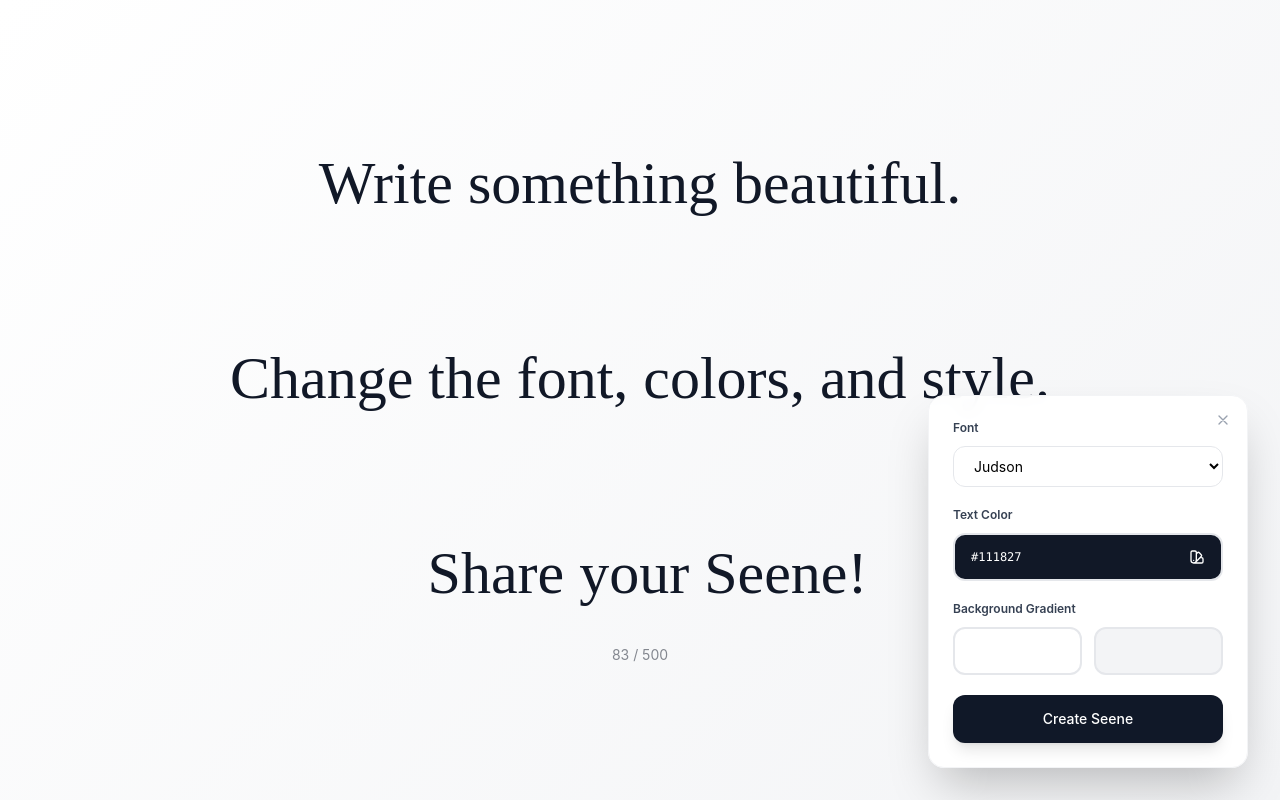
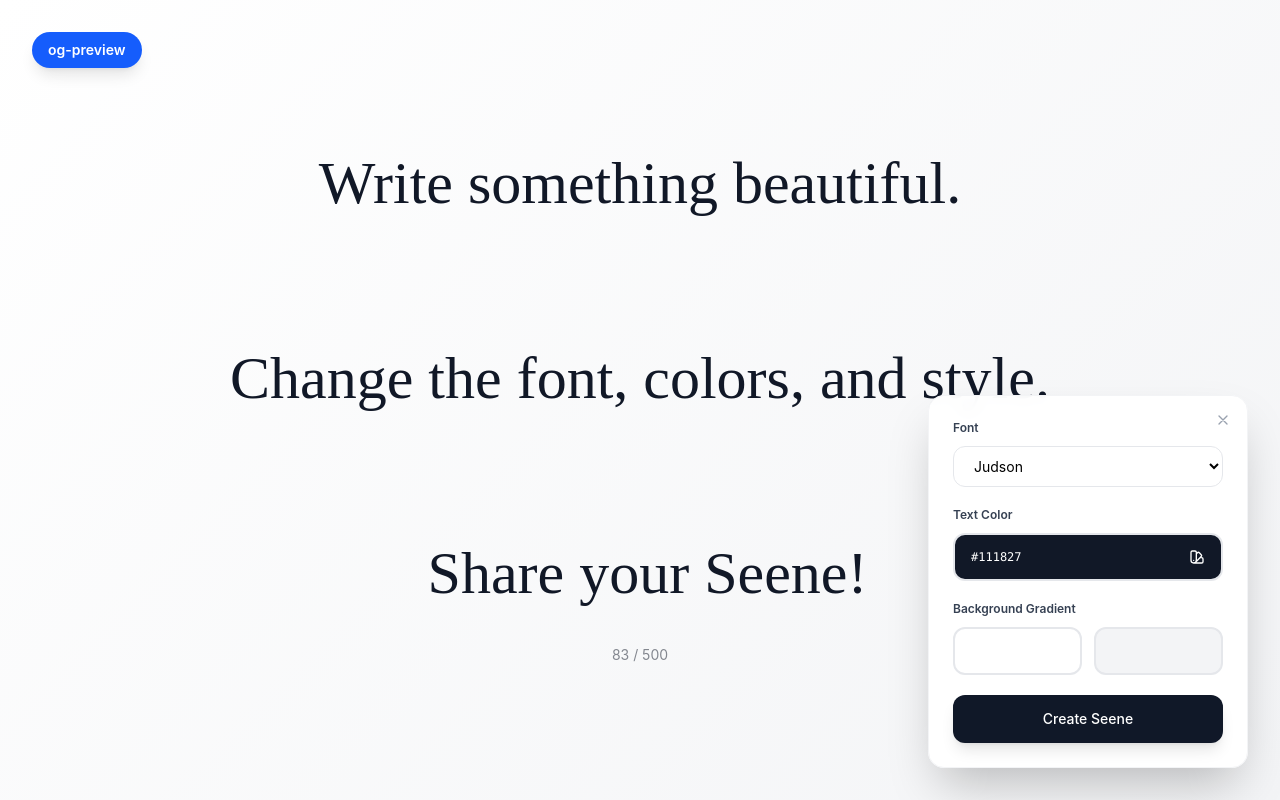
Before and after one commit to EmmanueleD/seene.link, a Vue app: page / in a window 1280 px wide. Built offline with nearby package versions, Linux system fonts and the light colour scheme; a web font is replaced by a local one.

Commit message:
feat: add og-preview branch badge

```diff
--- a/src/views/Home.vue
+++ b/src/views/Home.vue
@@ -2,6 +2,12 @@
   <div class="relative min-h-screen flex items-center justify-center px-4 transition-all duration-300"
     :class="createdUrl ? 'cursor-default' : 'cursor-pointer'"
     :style="backgroundStyle" @click="handleBackgroundClick" @touchend="handleBackgroundTouch">
+
+    <!-- Branch Badge (Top Left) -->
+    <div class="fixed top-8 left-8 bg-blue-600 text-white px-4 py-2 rounded-full text-sm font-semibold shadow-lg">
+      og-preview
+    </div>
+
     <!-- Main Editable Text (Center) -->
     <div class="w-full max-w-5xl px-8 text-center">
       <textarea v-model="text" placeholder="Click to start writing..."
```
